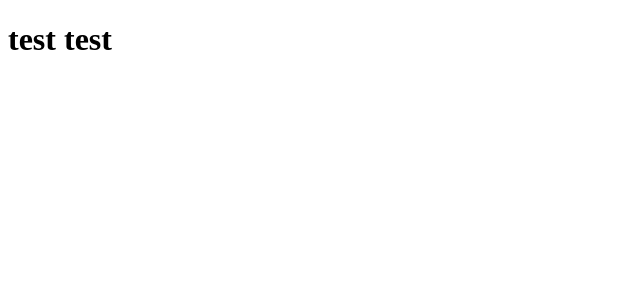
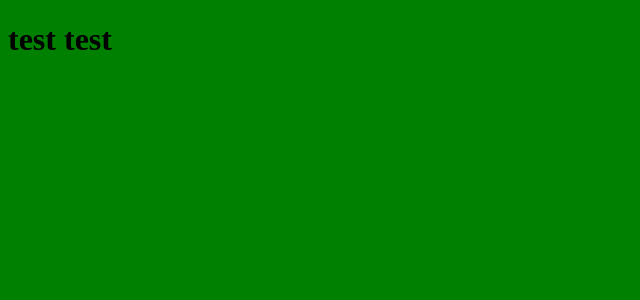
Before and after one commit to pwlgr/mirumee, a React app: page / in a window 1280 px wide. Shown: the top 300 px of the page, without its empty margins (0-640 px from the left). Built offline with nearby package versions, Linux system fonts and the light colour scheme.

Commit message:
add sass to project

```diff
--- a/package.json
+++ b/package.json
@@ -11,7 +11,11 @@
 	"license": "ISC",
 	"devDependencies": {
 		"awesome-typescript-loader": "^5.2.1",
+		"css-loader": "^3.2.0",
 		"html-webpack-plugin": "^3.2.0",
+		"node-sass": "^4.12.0",
+		"sass-loader": "^8.0.0",
+		"style-loader": "^1.0.0",
 		"typescript": "^3.6.3",
 		"webpack": "^4.41.0",
 		"webpack-cli": "^3.3.9",
--- a/src/components/app.tsx
+++ b/src/components/app.tsx
@@ -1,4 +1,5 @@
 import * as React from 'react';
+import './style.scss';
 
 import PageInterface from '../PageInterface';
 
--- /dev/null
+++ b/src/components/container.tsx
@@ -0,0 +1 @@
+import * as React from 'react';
--- /dev/null
+++ b/src/components/style.scss
@@ -0,0 +1,3 @@
+body {
+	background: green;
+}
--- a/webpack.config.js
+++ b/webpack.config.js
@@ -16,6 +16,10 @@ module.exports = {
 			{
 				test: /\.tsx?$/,
 				loader: 'awesome-typescript-loader'
+			},
+			{
+				test: /\.s[ac]ss$/i,
+				use: [ 'style-loader', 'css-loader', 'sass-loader' ]
 			}
 		]
 	},
```
Also changed, not shown: 1 other file (tests, documents, lock files or other folders).
